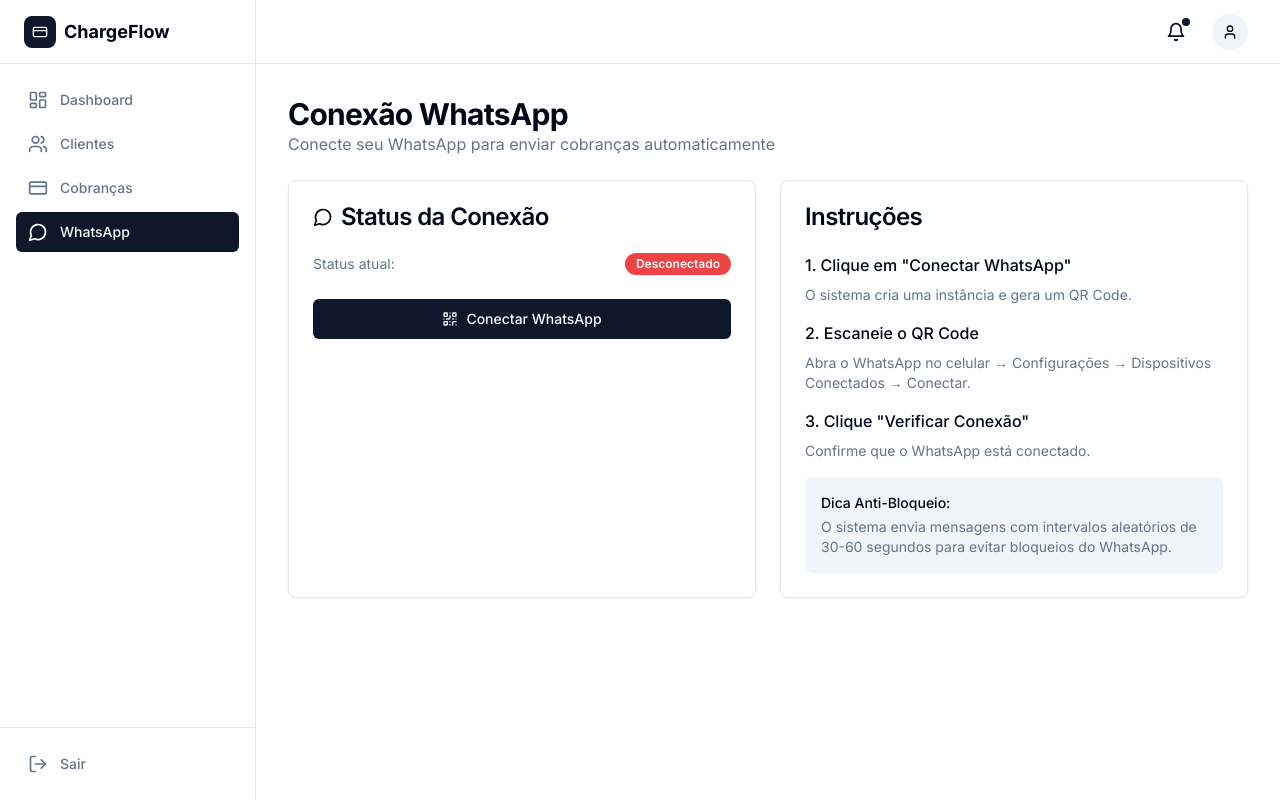
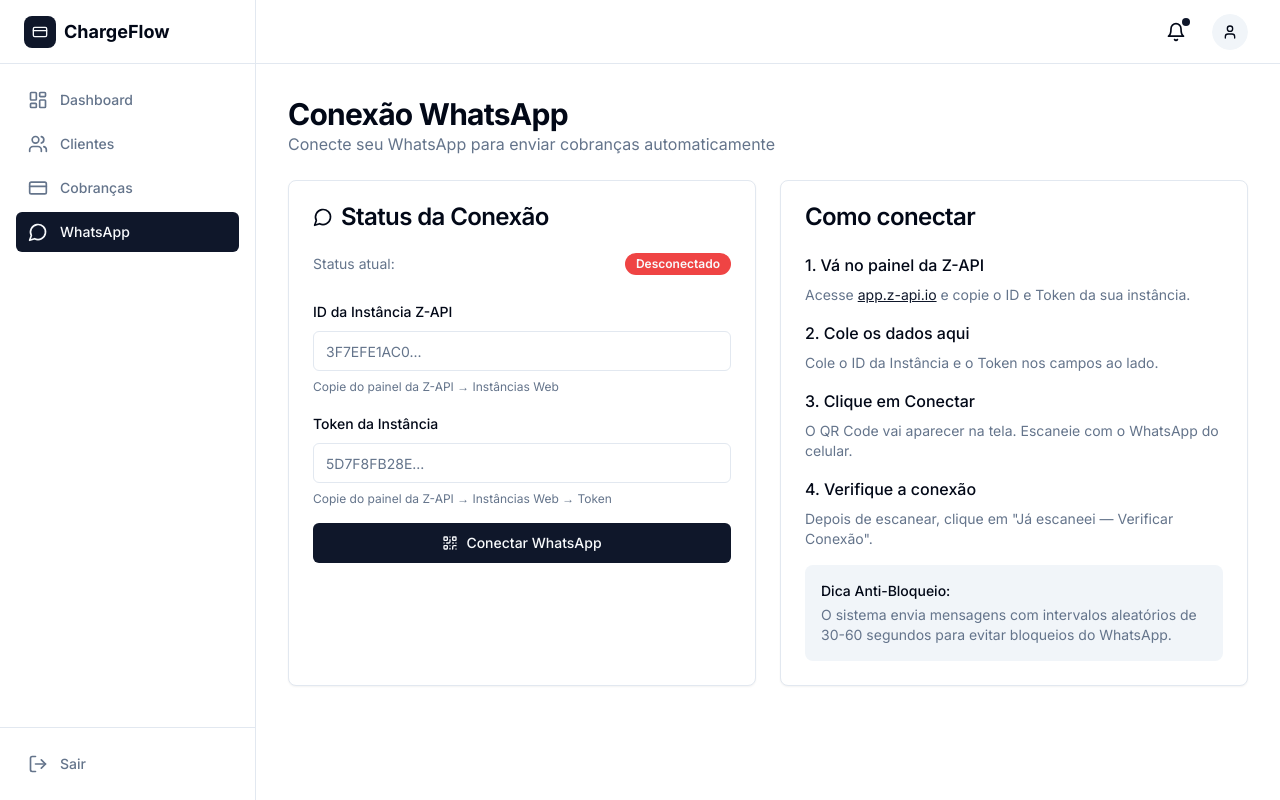
Before and after one commit to SlowICE3235/chargeflow, a Next.js app: page /whatsapp in a window 1280 px wide. Built offline with nearby package versions, Linux system fonts and the light colour scheme.

Commit message:
Fix WhatsApp integration: use instance token per user

```diff
--- a/app/api/whatsapp/qrcode/route.ts
+++ b/app/api/whatsapp/qrcode/route.ts
@@ -3,15 +3,10 @@
 export async function GET(request: Request) {
   const { searchParams } = new URL(request.url);
   const instanceId = searchParams.get("instanceId");
+  const token = searchParams.get("token");
 
-  if (!instanceId) {
-    return NextResponse.json({ error: "instanceId required" }, { status: 400 });
-  }
-
-  const token = process.env.ZAPI_TOKEN;
-
-  if (!token) {
-    return NextResponse.json({ error: "ZAPI_TOKEN not configured" }, { status: 500 });
+  if (!instanceId || !token) {
+    return NextResponse.json({ error: "instanceId and token required" }, { status: 400 });
   }
 
   try {
--- a/app/api/whatsapp/status/route.ts
+++ b/app/api/whatsapp/status/route.ts
@@ -3,19 +3,13 @@
 export async function GET(request: Request) {
   const { searchParams } = new URL(request.url);
   const instanceId = searchParams.get("instanceId");
+  const token = searchParams.get("token");
 
-  if (!instanceId) {
-    return NextResponse.json({ error: "instanceId required" }, { status: 400 });
-  }
-
-  const token = process.env.ZAPI_TOKEN;
-
-  if (!token) {
-    return NextResponse.json({ error: "ZAPI_TOKEN not configured" }, { status: 500 });
+  if (!instanceId || !token) {
+    return NextResponse.json({ error: "instanceId and token required" }, { status: 400 });
   }
 
   try {
-    // Verifica o status da instância na Z-API
     const response = await fetch(
       `https://api.z-api.io/instances/${instanceId}/token/${token}/status`,
       { method: "GET" }
@@ -26,7 +20,6 @@
     }
 
     const data = await response.json();
-    // Z-API retorna { connected: true } quando conectado
     return NextResponse.json({ connected: data.connected === true });
   } catch (error) {
     console.error("Erro ao verificar status Z-API:", error);
--- a/app/whatsapp/page.tsx
+++ b/app/whatsapp/page.tsx
@@ -5,6 +5,8 @@
 import { useEffect, useState } from "react";
 import { Shell } from "@/components/layout/shell";
 import { Button } from "@/components/ui/button";
+import { Input } from "@/components/ui/input";
+import { Label } from "@/components/ui/label";
 import { Card, CardContent, CardHeader, CardTitle } from "@/components/ui/card";
 import { Badge } from "@/components/ui/badge";
 import { createClient } from "@/lib/supabase/client";
@@ -17,6 +19,8 @@
   const [qrCode, setQrCode] = useState<string | null>(null);
   const [loading, setLoading] = useState(false);
   const [checking, setChecking] = useState(false);
+  const [instanceId, setInstanceId] = useState("");
+  const [instanceToken, setInstanceToken] = useState("");
   const supabase = createClient();
 
   useEffect(() => {
@@ -29,22 +33,23 @@
 
     const { data: profile } = await supabase
       .from("profiles")
-      .select("whatsapp_session_status, whatsapp_instance_id")
+      .select("whatsapp_session_status, whatsapp_instance_id, whatsapp_instance_token")
       .eq("id", user.id)
       .single();
 
     if (profile) {
       setStatus(profile.whatsapp_session_status as ConnectionStatus);
-      // Se estiver conectando, tenta buscar QR code
-      if (profile.whatsapp_session_status === "CONNECTING" && profile.whatsapp_instance_id) {
-        fetchQRCode(profile.whatsapp_instance_id);
+      setInstanceId(profile.whatsapp_instance_id || "");
+      setInstanceToken(profile.whatsapp_instance_token || "");
+      if (profile.whatsapp_session_status === "CONNECTING" && profile.whatsapp_instance_id && profile.whatsapp_instance_token) {
+        fetchQRCode(profile.whatsapp_instance_id, profile.whatsapp_instance_token);
       }
     }
   }
 
-  async function fetchQRCode(instanceId: string) {
+  async function fetchQRCode(id: string, token: string) {
     try {
-      const response = await fetch(`/api/whatsapp/qrcode?instanceId=${instanceId}`);
+      const response = await fetch(`/api/whatsapp/qrcode?instanceId=${id}&token=${token}`);
       const data = await response.json();
       if (data.qrcode) {
         setQrCode(data.qrcode);
@@ -55,6 +60,11 @@
   }
 
   const handleConnect = async () => {
+    if (!instanceId || !instanceToken) {
+      alert("Preencha o ID da instância e o Token da Z-API");
+      return;
+    }
+
     setLoading(true);
 
     const { data: { user } } = await supabase.auth.getUser();
@@ -63,40 +73,18 @@
       return;
     }
 
-    try {
-      // Cria uma nova instância na Z-API
-      const response = await fetch("/api/whatsapp/create-instance", {
-        method: "POST",
-      });
-      const data = await response.json();
-
-      if (data.instanceId) {
     // Salva no perfil
     await supabase
       .from("profiles")
       .update({
         whatsapp_session_status: "CONNECTING",
-            whatsapp_instance_id: data.instanceId,
+        whatsapp_instance_id: instanceId,
+        whatsapp_instance_token: instanceToken,
       })
       .eq("id", user.id);
 
     setStatus("CONNECTING");
-
-        // Busca o QR code
-        if (data.qrcode) {
-          setQrCode(data.qrcode);
-        } else {
-          // Tenta buscar após 3 segundos
-          setTimeout(() => fetchQRCode(data.instanceId), 3000);
-        }
-      } else {
-        alert("Erro ao criar instância do WhatsApp. Tente novamente.");
-      }
-    } catch (error) {
-      console.error("Erro ao conectar:", error);
-      alert("Erro ao conectar WhatsApp.");
-    }
-
+    fetchQRCode(instanceId, instanceToken);
     setLoading(false);
   };
 
@@ -112,16 +100,18 @@
     try {
       const { data: profile } = await supabase
         .from("profiles")
-        .select("whatsapp_instance_id")
+        .select("whatsapp_instance_id, whatsapp_instance_token")
         .eq("id", user.id)
         .single();
 
-      if (!profile?.whatsapp_instance_id) {
+      if (!profile?.whatsapp_instance_id || !profile?.whatsapp_instance_token) {
         setChecking(false);
         return;
       }
 
-      const response = await fetch(`/api/whatsapp/status?instanceId=${profile.whatsapp_instance_id}`);
+      const response = await fetch(
+        `/api/whatsapp/status?instanceId=${profile.whatsapp_instance_id}&token=${profile.whatsapp_instance_token}`
+      );
       const result = await response.json();
 
       if (result.connected) {
@@ -132,8 +122,7 @@
         setStatus("CONNECTED");
         setQrCode(null);
       } else {
-        // Tenta buscar QR code novamente
-        fetchQRCode(profile.whatsapp_instance_id);
+        fetchQRCode(profile.whatsapp_instance_id, profile.whatsapp_instance_token);
         alert("WhatsApp ainda não conectado. Escaneie o QR Code abaixo com seu celular.");
       }
     } catch (error) {
@@ -152,11 +141,14 @@
       .update({
         whatsapp_session_status: "DISCONNECTED",
         whatsapp_instance_id: null,
+        whatsapp_instance_token: null,
       })
       .eq("id", user.id);
 
     setStatus("DISCONNECTED");
     setQrCode(null);
+    setInstanceId("");
+    setInstanceToken("");
   };
 
   const statusConfig = {
@@ -189,10 +181,32 @@
 
               <div className="space-y-3">
                 {status === "DISCONNECTED" && (
+                  <div className="space-y-4">
+                    <div className="space-y-2">
+                      <Label htmlFor="instanceId">ID da Instância Z-API</Label>
+                      <Input
+                        id="instanceId"
+                        placeholder="3F7EFE1AC0..."
+                        value={instanceId}
+                        onChange={(e) => setInstanceId(e.target.value)}
+                      />
+                      <p className="text-xs text-muted-foreground">Copie do painel da Z-API → Instâncias Web</p>
+                    </div>
+                    <div className="space-y-2">
+                      <Label htmlFor="instanceToken">Token da Instância</Label>
+                      <Input
+                        id="instanceToken"
+                        placeholder="5D7F8FB28E..."
+                        value={instanceToken}
+                        onChange={(e) => setInstanceToken(e.target.value)}
+                      />
+                      <p className="text-xs text-muted-foreground">Copie do painel da Z-API → Instâncias Web → Token</p>
+                    </div>
                     <Button className="w-full" onClick={handleConnect} disabled={loading}>
                       {loading ? <Loader2 className="w-4 h-4 mr-2 animate-spin" /> : <QrCode className="w-4 h-4 mr-2" />}
-                    {loading ? "Criando instância..." : "Conectar WhatsApp"}
+                      {loading ? "Buscando QR Code..." : "Conectar WhatsApp"}
                     </Button>
+                  </div>
                 )}
 
                 {status === "CONNECTING" && (
@@ -208,7 +222,7 @@
                     {!qrCode && (
                       <div className="flex flex-col items-center space-y-4 py-8">
                         <Loader2 className="w-8 h-8 animate-spin text-muted-foreground" />
-                        <p className="text-sm text-muted-foreground">Gerando QR Code...</p>
+                        <p className="text-sm text-muted-foreground">Buscando QR Code...</p>
                       </div>
                     )}
                     <Button className="w-full" onClick={handleCheckConnection} disabled={checking}>
@@ -238,20 +252,24 @@
 
           <Card>
             <CardHeader>
-              <CardTitle>Instruções</CardTitle>
+              <CardTitle>Como conectar</CardTitle>
             </CardHeader>
             <CardContent className="space-y-4">
               <div className="space-y-2">
-                <h4 className="font-medium">1. Clique em "Conectar WhatsApp"</h4>
-                <p className="text-sm text-muted-foreground">O sistema cria uma instância e gera um QR Code.</p>
+                <h4 className="font-medium">1. Vá no painel da Z-API</h4>
+                <p className="text-sm text-muted-foreground">Acesse <a href="https://app.z-api.io" target="_blank" className="text-primary underline">app.z-api.io</a> e copie o ID e Token da sua instância.</p>
               </div>
               <div className="space-y-2">
-                <h4 className="font-medium">2. Escaneie o QR Code</h4>
-                <p className="text-sm text-muted-foreground">Abra o WhatsApp no celular → Configurações → Dispositivos Conectados → Conectar.</p>
+                <h4 className="font-medium">2. Cole os dados aqui</h4>
+                <p className="text-sm text-muted-foreground">Cole o ID da Instância e o Token nos campos ao lado.</p>
               </div>
               <div className="space-y-2">
-                <h4 className="font-medium">3. Clique "Verificar Conexão"</h4>
-                <p className="text-sm text-muted-foreground">Confirme que o WhatsApp está conectado.</p>
+                <h4 className="font-medium">3. Clique em Conectar</h4>
+                <p className="text-sm text-muted-foreground">O QR Code vai aparecer na tela. Escaneie com o WhatsApp do celular.</p>
+              </div>
+              <div className="space-y-2">
+                <h4 className="font-medium">4. Verifique a conexão</h4>
+                <p className="text-sm text-muted-foreground">Depois de escanear, clique em "Já escaneei — Verificar Conexão".</p>
               </div>
 
               <div className="rounded-lg bg-muted p-4">
```
Also changed, not shown: app/api/cron/process-notifications/route.ts (+13 -10 lines), app/api/whatsapp/create-instance/route.ts (deleted, +0 -52 lines), 1 other file (tests, documents, lock files or other folders). Lines whose indentation alone changed are shown as unchanged.
